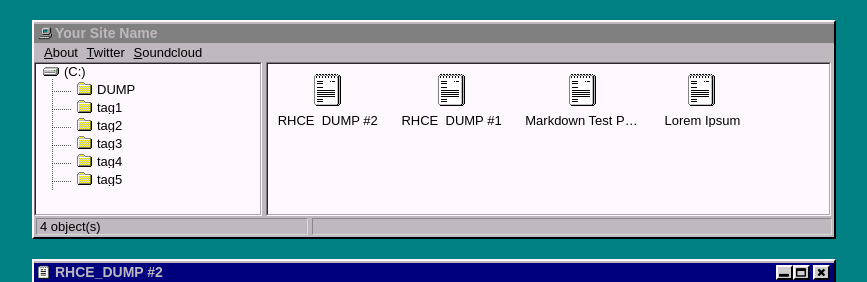
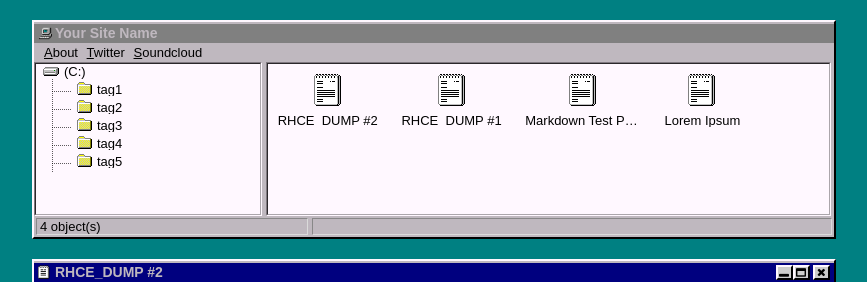
Before and after one commit to noma-blog/noma-blog.github.io, a Jekyll site: the page built from _posts/2020-02-06-RHCE_2.md, in a window 1280 px wide. Shown: the top 282 px of the page, without its empty margins (206-1073 px from the left). Built offline with Jekyll 4.4.1, drawn with Linux system fonts in a browser that asks for light colours.

Commit message:
Update 2020-02-06-RHCE_2.md

````diff
--- a/_posts/2020-02-06-RHCE_2.md
+++ b/_posts/2020-02-06-RHCE_2.md
@@ -1,7 +1,7 @@
 ---
 layout: default
 title: "RHCE_DUMP #2"
-tags: DUMP
+tags: tag5
 ---
 
 # NOTE
@@ -38,7 +38,7 @@ Given the kernel of a permanent kernel parameters: sysctl=1.
 It can be shown on cmdline after restarting the system.
 
 ---
-```bash
+```go
 # vim /etc/default/grub
 GRUB_CMDLINE_LINUX="rd_LVM_LV=GLSvg/GLSswaprd_NO_LUKSrd_NO_MDrd_NO_DM crashkernel=auto rhgb quiet sysctl=1"
 # grub2-mkconfig -o /boot/grub2/grub.cfg
@@ -56,7 +56,7 @@ Create a Shell script /root/program:
 The shell script will come back to “user” parameter when you are entering “kernel” parameter. The shell script will come back to “kernel” when you are entering “user” parameter. It will output the standard error when this script “usage:/root/program kernel|user” don’t input any parameter or the parameter you inputted is entered as the requirements.
 
 ---
-```bash
+```go
 # vim /root/program
 #!/bin/bash
 param1="$1"
@@ -77,7 +77,7 @@ CORRECT TEXT
 Configure a mail alias to your MTA, for example, send emails to harry but mary actually is receiving emails.
 
 ---
-```bash
+```go
 # vi /etc/aliases
 harry:	mary harry
 
@@ -95,7 +95,7 @@ Deploy your SMTP mail service and complete it by the following requirements:
 -- The mail which is delivered to mary should be put into the mail /var/spool/mail/mary
 
 ---
-```bash
+```go
 # vim /etc/postfix/main.cf
 inet_interfaces = all
 
@@ -118,7 +118,7 @@ However, requiring you do as the following:
 Attention: Original web address is http://serverX.example.com must also can be browsed. The DNS of the Server instructor.example.com has already been analyzed as the domain wwwX.example.com.
 
 ---
-```bash
+```go
 # mkdir -p /var/http/virtual
 # cd /var/http/virtual
 # wget http://instructor.example.com/pub/rhce/www.html
@@ -157,7 +157,7 @@ Arrange a web service address is: http://serverX.example.com, X is the number of
 Download ftp ： //instructor.example.com/pub/rhce/server.html Cannot do any modification to file document server.html Rename file document server.html as index.html Copy the file document server.html to DocumentRoot
 
 ---
-```bash
+```go
 # cd /var/www/html
 # wget http://instructor.example.com/pub/rhce/server.html
 # mv server.html index.html
@@ -178,7 +178,7 @@ In accordance with the following requirements, share /common directory through s
 -- mary must be able to login to the SMB share and for read operation, “password” is the secret code if it need to be verified.
 
 ---
-```bash
+```go
 # yum install samba*
 # vi /etc/samba/smb.conf
 [global]
@@ -211,7 +211,7 @@ Deploying your exam system: link to the iscsi target in the instructor.example.c
 You must be able to mount the file system of the iscsi target to the /mnt/iscsi directory in your own system and make this file system can automatically mount (permanently mount) after system restart.
 
 ---
-```bash
+```go
 # yum install iscsi-initiator-utils
 # iscsiadm --mode discoverydb --type sendtargets --portal instructor.example.com --discover
 # iscsiadm --mode node --targetname iqn.2010-09.com.example:rdisks.server1 --portal instructor.example.com --login
@@ -225,7 +225,7 @@ According to the following requirements, deploy your ftp login rule:
 Users in example.com domain must be able to login to your ftp server as an anonymous user. But users outside the example.com domain are unable to login to your server
 
 ---
-```bash
+```go
 # vi /etc/hosts.allow
 vsftpd:.example.com
 # vi /etc/hosts.deny
@@ -243,7 +243,7 @@ CORRECT TEXT
 Via nfs service share the /common directory in your system, just doing ONE share in example.com domain.
 
 ---
-```bash
+```go
 # vi /etc/exports
 /common *.example.com(ro,sync)
 
@@ -257,7 +257,7 @@ In accordance with the following requirements to deploy ssh login service:
 harry belongs to example.com which can remote login your systems. However, users of remote.test cannot use ssh login to your machine.
 
 ---
-```bash
+```go
 # vi /etc/hosts.allow
 sshd:.example.com
 # vi /etc/hosts.deny
@@ -274,7 +274,7 @@ Use database Contacts on the system1, and use the corresponding SQL to search an
 What’s the person name whose password is solicitous? How many people’s names are John and live is Shanghai at the same time?
 
 ---
-```bash
+```go
 # mysql -uroot -p
  $ show tables;
  $ desc table name;
@@ -293,7 +293,7 @@ http://rhgls.domain11.example.com/materials/users.mdb
 Database just can be accessed by localhost In addition to the root user, this database only can be searched by user Luigi, user’s password is redhat The password for root user is redhat, does not allow empty password
 
 ---
-```bash
+```go
 # yum install -y mariadb*
 # systemctl start mariadb
 # systemctl enable mariadb
@@ -320,7 +320,7 @@ redhat
 iSCSI device automatically loads during the system start-up.
 
 ---
-```bash
+```go
 # yum install iscsi-initiator-utils
 # cat /etc/iscsi/initiatorname.iscsi
 # systemctl start iscsid
@@ -345,7 +345,7 @@ com.example.domain11:system1 and meet the following requirements at the same tim
 The Server Port is 3260 Use iSCSI-store as its back-end volume, its size is 3G This service just can be accessed by system2.domian11.example.com
 
 ---
-```bash
+```go
 # fdisk /dev/sda
 # partprobe /dev/sda
 # yum install -y targetcli*
@@ -367,7 +367,7 @@ The Server Port is 3260 Use iSCSI-store as its back-end volume, its size is 3G T
 # firewall-config
 ```
 ![](https://www.itshiken.jp/uploads/itjp/exam/EX300%20V9.files/image063.jpg)
-```bash
+```go
 systecmctl restart firewalld
 ```
 
@@ -382,7 +382,7 @@ if it provides a name that does not exist, then exit and return the correspondin
 http://rhgls. domain11.example.com/materials/ userlist
 
 ---
-```bash
+```go
 # vim mkusers.sh
 #! /bin/bash
 if [ $# -eq 0 ]; then
@@ -413,7 +413,7 @@ Create a script named /root/foo.sh on the system1, make it provide the following
 When running /root/foo.sh redhat, the output is fedora When running /root/foo.sh fedora, the output is redhat When there is no parameter or parameter is not redhat or fedora, the following information will be generated by the error output: /root/foo.sh redhat:fedora
 
 ---
-```bash
+```go
 # cd /root
 # vim foo.sh
 #~/bin/bash
@@ -434,7 +434,7 @@ Configure dynamic web content to provide on the system1, as required:
 Dynamic content provided by a virtual machine named dynamic.domain11.example.com Virtual host listening on port 8909 Download a script from http://rhgls .domain11.example.com/materials/webapp.wsgi, then put it in the right place, don’t modify the file content in any situations Dynamically generated web page should be received when clients access http://dynamic.domain11example.com:8909. This http:// dynamic.domain11.example.com:8909/ must be able to be accessed by all system of domain11.example.com
 
 ---
-```bash
+```go
 # yum -y install mod_wsgi
 # cd /var/www/html
 # wget http://rhgls .domain11.example.com/materials/webapp.wsgi
@@ -450,7 +450,7 @@ Listen 8909
 </VirtualHost>
 ```
 ![](https://www.itshiken.jp/uploads/itjp/exam/EX300%20V9.files/image051.jpg)
-```bash
+```go
 # systemctl restart firewalld
 # semanage port -a -t http_port_t -p tcp 8909
 # systemctl restart httpd
@@ -464,7 +464,7 @@ Create a directory private under the directory DocumentRoot in the web server on
 Download a file copy to this directory from http://rhgls.domain11.example.com/materials/private.html and rename it as index.html. Don’t make any changes to this file content Any users from the system1 can browse the content of the private, but cannot access this directory content through other systems
 
 ---
-```bash
+```go
 # mkdir -p /var/www/virtial/private
 # mkdir -p /var/www/html/private
 # cd /var/www/virtial/private
@@ -494,7 +494,7 @@ Note: original site http://systeml.domian11.example.com/ must still be able to b
 Name server domain11.example.com provide the domain name resolution for host name of www.domain11.example.com
 
 ---
-```bash
+```go
 # mkdir -p /var/www/virtial
 # cd /var/www/virtual
 # wget -O index.html http://systeml.domian11.example.com/meterials/www.html
@@ -518,7 +518,7 @@ Configure a TLS encryption for the site http://system1.domain11.example.com, enc
 Get the certificate key from http://host.domain11.example.com/materials/system1.key. Get the signature authorization information of the certificate from http://host.domain11.example.com/materials/domain11.crt
 
 ---
-```bash
+```go
 # vim /etc/httpd/conf/httpd.conf
 <VirtualHost *:80>
 	DocumentRoot /var/www/html
@@ -549,7 +549,7 @@ Configure a site http://system1. domain11.example.com/ on the system1, then exec
 (4) Clients from domain my133t.org deny access to this web service
 
 ---
-```bash
+```go
 # yum groupinstall web* -y
 # systemctl start httpd
 # systemctl enable httpd
@@ -564,7 +564,7 @@ ServerName system1.domain11.example.com
 ![](https://www.itshiken.jp/uploads/itjp/exam/EX300%20V9.files/image038.jpg)
 
 ![](https://www.itshiken.jp/uploads/itjp/exam/EX300%20V9.files/image040.jpg)
-```bash
+```go
 systemctl restart firewalld
 ```
 
@@ -573,7 +573,7 @@ systemctl restart firewalld
 These file systems automatically hang up when the system is started
 
 ---
-```bash
+```go
 system2:
 # showmount -e system1
 # mkdir -p /mnt/nfsmount
@@ -596,7 +596,7 @@ system1:
 
 User deepak can access /protected/project in read and write ways
 
-```bash
+```go
 system1:
 # vim /etc/exports
 /protected 172.24.11.0/24(rw,sync,sec=krb5p)
@@ -629,7 +629,7 @@ RPCNFSDARGS="-V 4.2 "
 This share permanently mount to system2. domain11.example.com the user /mnt/dev, make user silene as authentication any users can get temporary write permissions from akira
 
 ---
-```bash
+```go
 system1:
 # mkdir /devops
 # chcon -R -t samba_share_t /devops/
@@ -672,7 +672,7 @@ Common must be able to browse.
 User Andy must be able to read the content of the share, if necessary, verification code is redhat.
 
 ---
-```bash
+```go
 system1:
 # yum -y install samba samba-client
 # firewall-cmd --add-service=samba --permanent
@@ -701,7 +701,7 @@ system2:
 You have already configured this user’s mail to the following URL rhgls.domain11.example.com/received_mail/11
 
 ---
-```bash
+```go
 # postconf -e local_transport=err:XX
 # vim /etc/postfix/main.cf
 relayhost=[rhgls.domain11.example.com]
@@ -723,7 +723,7 @@ Configure interface eth0 on your test system, using the following IPV6 addresses
 (5) Both two systems must maintain the current Ipv4 address and can communicate
 
 ---
-```bash
+```go
 system1:
 # nmcli con mod eth0 ipv6.addresses "2003:ac18::305/64"
 # nmcli con mod eth0 ipv6.method manual
@@ -744,7 +744,7 @@ Configure a link between systeml.group3.example.com and system2. group3.example.
 This link uses interfaces eth1 and eth2 This link still can work when one interface failes This link uses the following address 172.16.3.20/255.255.255.0 on systeml This link uses the following address 172.16.3.25/255.255.255.0 on system2 This link remains normal after the system is restarted
 
 ---
-```bash
+```go
 # nmcli con add con-name team0 type team ifname team0 config '{"runner":{"name":"activebackup"}}'
 # nmcli con mod team0 ipv4.addresses '172.16.11.25/24'
 # nmcli con mod team0 ipv4.method manual
@@ -762,11 +762,11 @@ The systems in the network 172.24.11.0/24, local port 5423 for accessing system1
 (2) This setting must be permanent
 
 ---
-```bash
+```go
 # firewall-config
 ```
 ![](https://www.itshiken.jp/uploads/itjp/exam/EX300%20V9.files/image014.jpg)
-```bash
+```go
 # systemctl restart firewalld
 ```
 
@@ -779,7 +779,7 @@ Create a custom command on system1 and system2 named as qstat, and this custom c
 This command is valid for all users in the system.
 
 ---
-```bash
+```go
 # vim /etc/bashrc
 alias gstat=`/binps -Ao pid, tt, user, fname, rsx'
 # source /etc/bashrc
@@ -794,7 +794,7 @@ Configure the SSH Access as required:
 Users can visit your two virtual machine systems via clients of domain group3.example.com through SSH remote.
 
 ---
-```bash
+```go
 # vi /etc/hosts.allow
 sshd: 172.24.11.
 # vi /etc/hosts.deny
@@ -814,7 +814,7 @@ Modify the state of selinux to Enforcing mode.
 Use VIM /etc/selinux
 
 ---
-```bash
+```go
 # getenforce
 # setenforce 1
 # vim /etc/selinux/config
````
